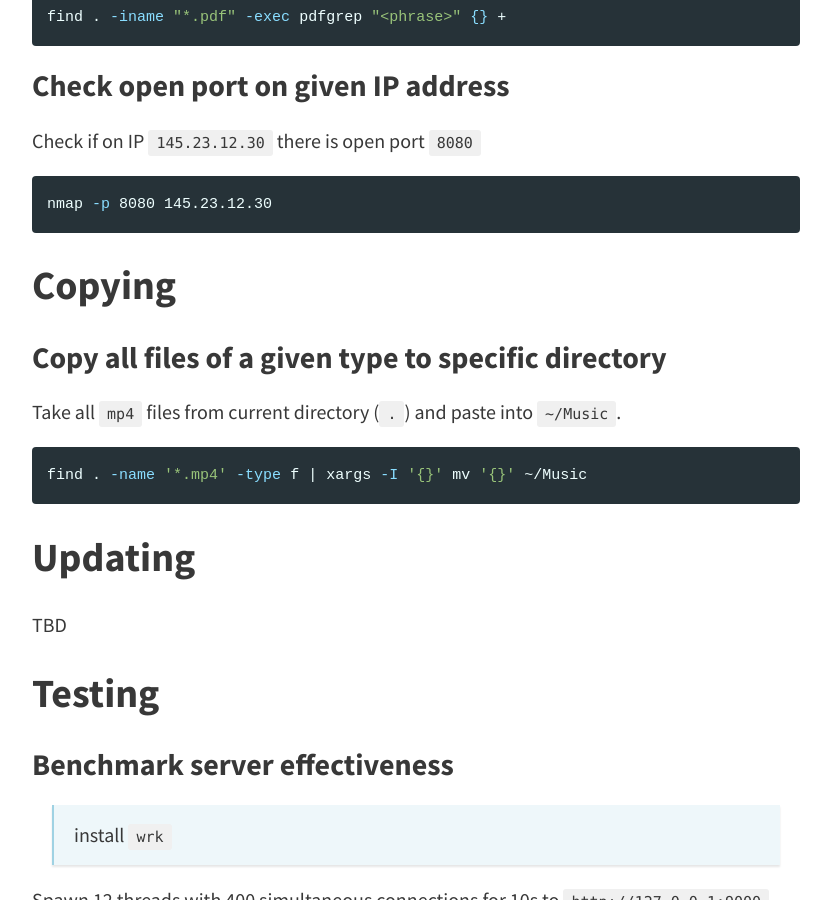
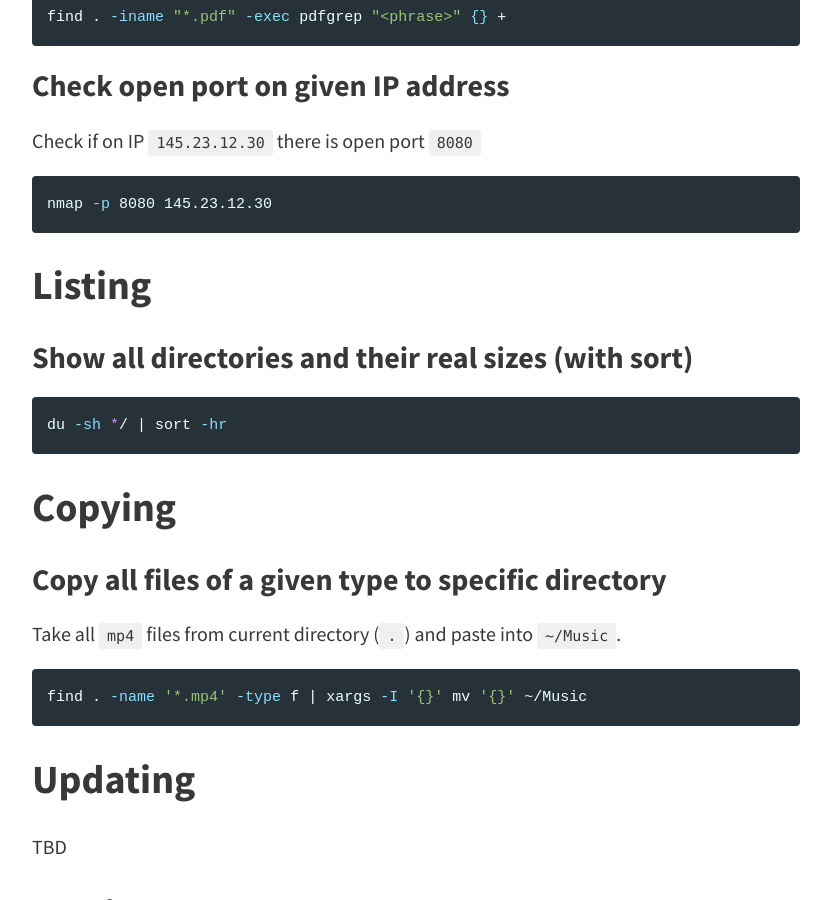
Before and after one commit to egel/egel.github.io, a Jekyll site: the page built from _posts/2025-05-27-useful-terminal-commands.md, in a window 1280 px wide and 900 px high, scrolled down 888 px. Shown: the whole window, without its empty margins (224-1055 px from the left). Built offline with Jekyll 4.4.1, drawn with Linux system fonts in a browser that asks for light colours; nearby versions of some CDN libraries; comment, search, counter and statistics services are not loaded.

Commit message:
feat: add listing of directories sizes

````diff
--- a/_posts/2025-05-27-useful-terminal-commands.md
+++ b/_posts/2025-05-27-useful-terminal-commands.md
@@ -25,6 +25,14 @@ Check if on IP `145.23.12.30` there is open port `8080`
 
 ```sh
 nmap -p 8080 145.23.12.30
+```
+
+## Listing
+
+### Show all directories and their real sizes (with sort)
+
+```sh
+du -sh */ | sort -hr
 ```
 
 ## Copying
````
